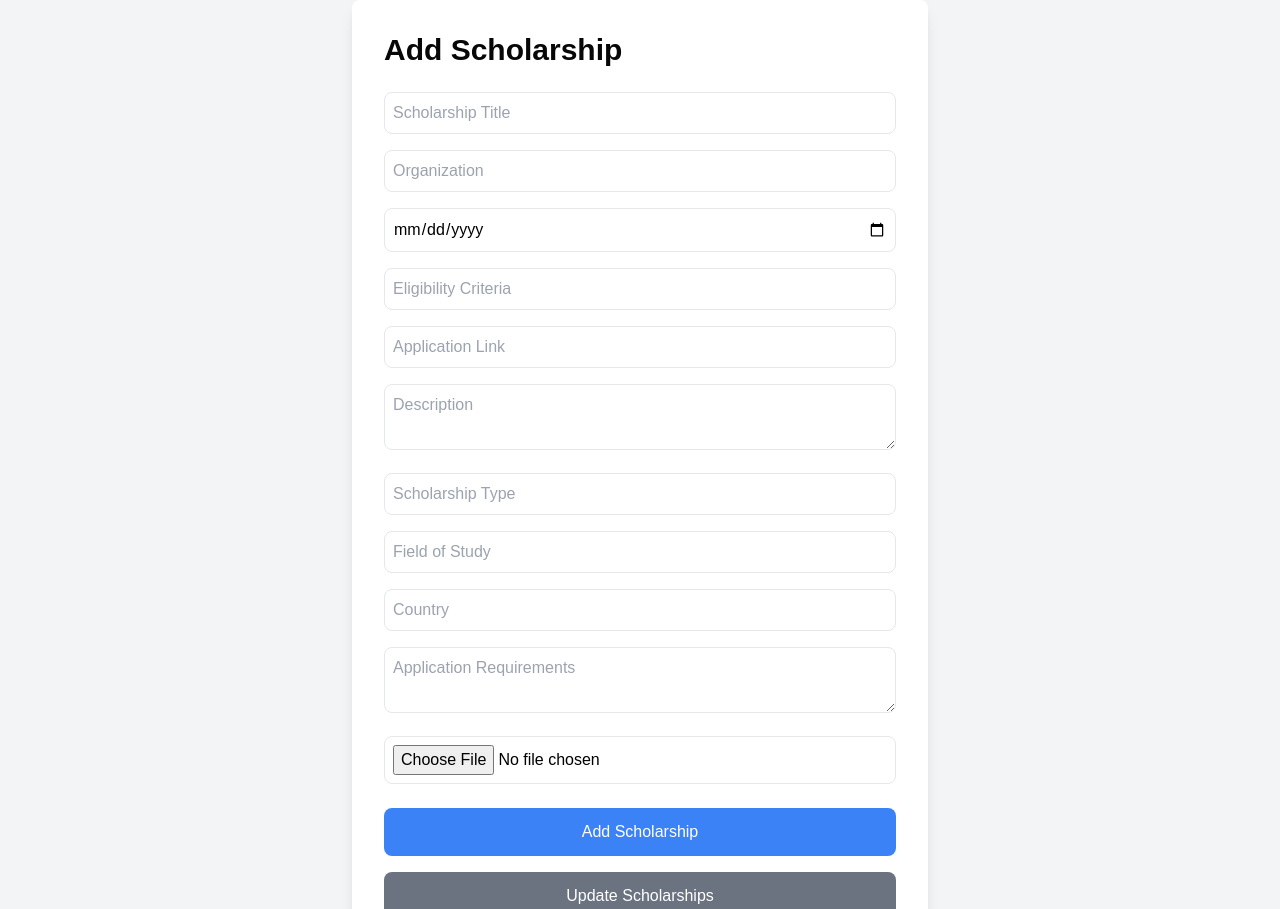
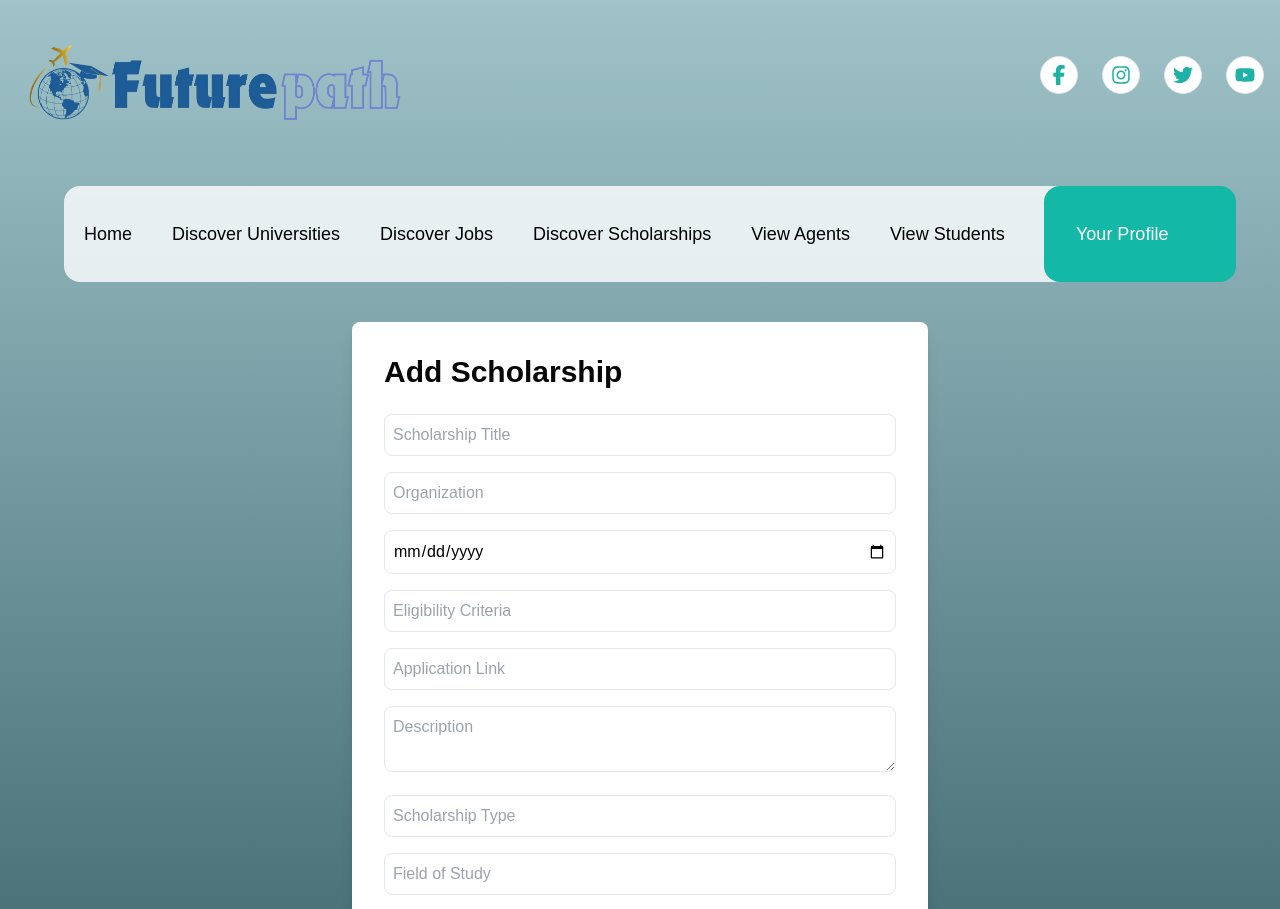
Before and after one commit to IT22099822/future_path, a React (Create React App) app in the folder frontend/: page /add-scholarships in a window 1280 px wide. Shown: the top 909 px of the page. Built offline with nearby package versions, Linux system fonts and the light colour scheme.

Commit message:
scholarship form

```diff
--- a/frontend/src/components/AgentCrud/AddScholarships.js
+++ b/frontend/src/components/AgentCrud/AddScholarships.js
@@ -1,5 +1,7 @@
 import React, { useState } from 'react';
 import { useNavigate } from 'react-router-dom';
+import LogoWithSocial from "../components/LogoWithSocial";
+import NavBar from "../components/NavBar";
 
 function AddScholarships() {
     const [formData, setFormData] = useState({
@@ -13,17 +15,15 @@ function AddScholarships() {
         fieldOfStudy: '',
         country: '',
         applicationRequirements: '',
-        image: null // Image state
+        image: null
     });
     const [errorMessage, setErrorMessage] = useState('');
     const navigate = useNavigate();
 
     const handleChange = (e) => {
         const { name, value, files } = e.target;
-
-        // Handle file input change for the image
         if (name === 'image') {
-            setFormData({ ...formData, image: files[0] }); // Get the first selected file
+            setFormData({ ...formData, image: files[0] });
         } else {
             setFormData({ ...formData, [name]: value });
         }
@@ -31,43 +31,30 @@ function AddScholarships() {
 
     const handleSubmit = async (e) => {
         e.preventDefault();
-        const token = localStorage.getItem('token'); // Assuming token is stored in localStorage
+        const token = localStorage.getItem('token');
         if (!token) {
             setErrorMessage('You must be logged in to add a scholarship.');
             return;
         }
 
-        // Prepare form data for the request (for file uploads)
         const scholarshipData = new FormData();
-        scholarshipData.append('scholarshipTitle', formData.scholarshipTitle);
-        scholarshipData.append('organization', formData.organization);
-        scholarshipData.append('applicationDeadline', formData.applicationDeadline);
-        scholarshipData.append('eligibilityCriteria', formData.eligibilityCriteria);
-        scholarshipData.append('applicationLink', formData.applicationLink);
-        scholarshipData.append('description', formData.description);
-        scholarshipData.append('scholarshipType', formData.scholarshipType);
-        scholarshipData.append('fieldOfStudy', formData.fieldOfStudy);
-        scholarshipData.append('country', formData.country);
-        scholarshipData.append('applicationRequirements', formData.applicationRequirements);
-
-        // Append the image file if it exists
-        if (formData.image) {
-            scholarshipData.append('image', formData.image);
-        }
+        Object.keys(formData).forEach((key) => {
+            scholarshipData.append(key, formData[key]);
+        });
 
         try {
             const response = await fetch('http://localhost:5000/api/scholarships', {
                 method: 'POST',
                 headers: {
-                    'Authorization': `Bearer ${token}` // Authorization token
+                    'Authorization': `Bearer ${token}`
                 },
-                body: scholarshipData, // Send form data (including file)
+                body: scholarshipData
             });
 
             const result = await response.json();
             if (response.ok) {
                 alert('Scholarship added successfully');
-                navigate('/update-scholarships'); // Redirect to the update page after adding the scholarship
+                navigate('/update-scholarships');
             } else {
                 alert(result.error || 'Failed to add scholarship');
             }
@@ -78,7 +65,11 @@ function AddScholarships() {
     };
 
     return (
-        <div className="flex justify-center items-center min-h-screen bg-gray-100">
+        <div className="min-h-screen bg-gradient-to-b from-[#9fc3c9] to-[#2a525a]">
+            <LogoWithSocial />
+            <NavBar />
+
+            <div className="flex justify-center items-center w-full mt-10">
                 <div className="bg-white shadow-lg rounded-lg p-8 w-full max-w-xl">
                     <h1 className="text-3xl font-semibold mb-6">Add Scholarship</h1>
                     {errorMessage && <p className="text-red-500 mb-4">{errorMessage}</p>}
@@ -199,13 +190,14 @@ function AddScholarships() {
                                 className="w-full p-2 border rounded-lg"
                             />
                         </div>
-                    <button className="w-full bg-blue-500 text-white p-3 rounded-lg hover:bg-blue-600 transition duration-300" type="submit">
+                        <button className="w-full bg-teal-500 text-white p-3 rounded-lg hover:bg-teal-600 transition-all duration-300 transform hover:translate-y-1 hover:shadow-lg" type="submit">
                             Add Scholarship
                         </button>
                     </form>
-                <button className="mt-4 w-full bg-gray-500 text-white p-3 rounded-lg hover:bg-gray-600 transition duration-300" onClick={() => navigate('/update-scholarships')}>
+                    <button className="mt-4 w-full bg-white border border-teal-500 text-teal-500 p-3 rounded-lg hover:bg-teal-500 hover:text-white transition-all duration-300 transform hover:translate-y-1 hover:shadow-lg" onClick={() => navigate('/update-scholarships')}>
                         Update Scholarships
                     </button>
+                </div>
             </div>
         </div>
     );
```
Lines whose indentation alone changed are shown as unchanged.
